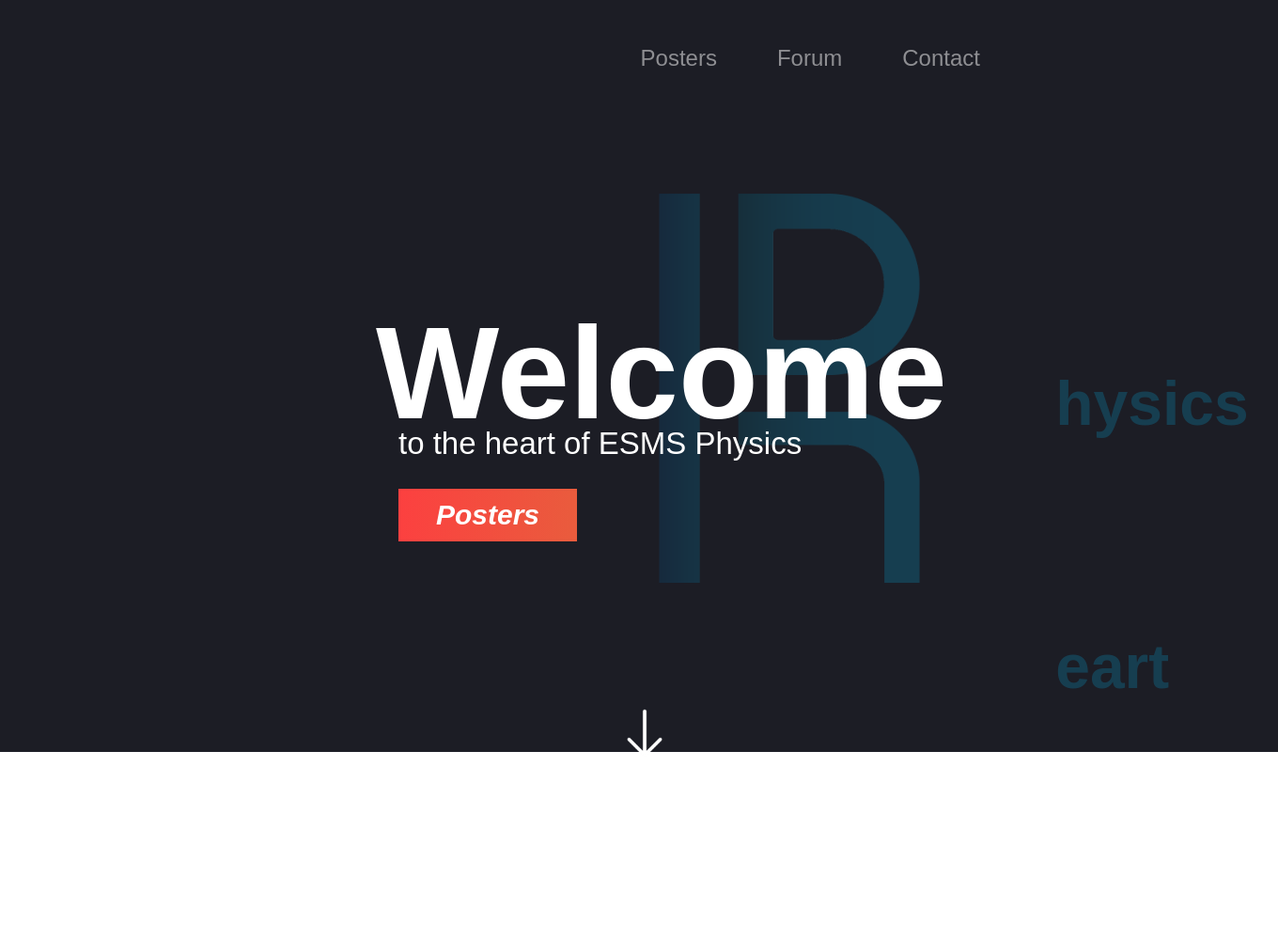
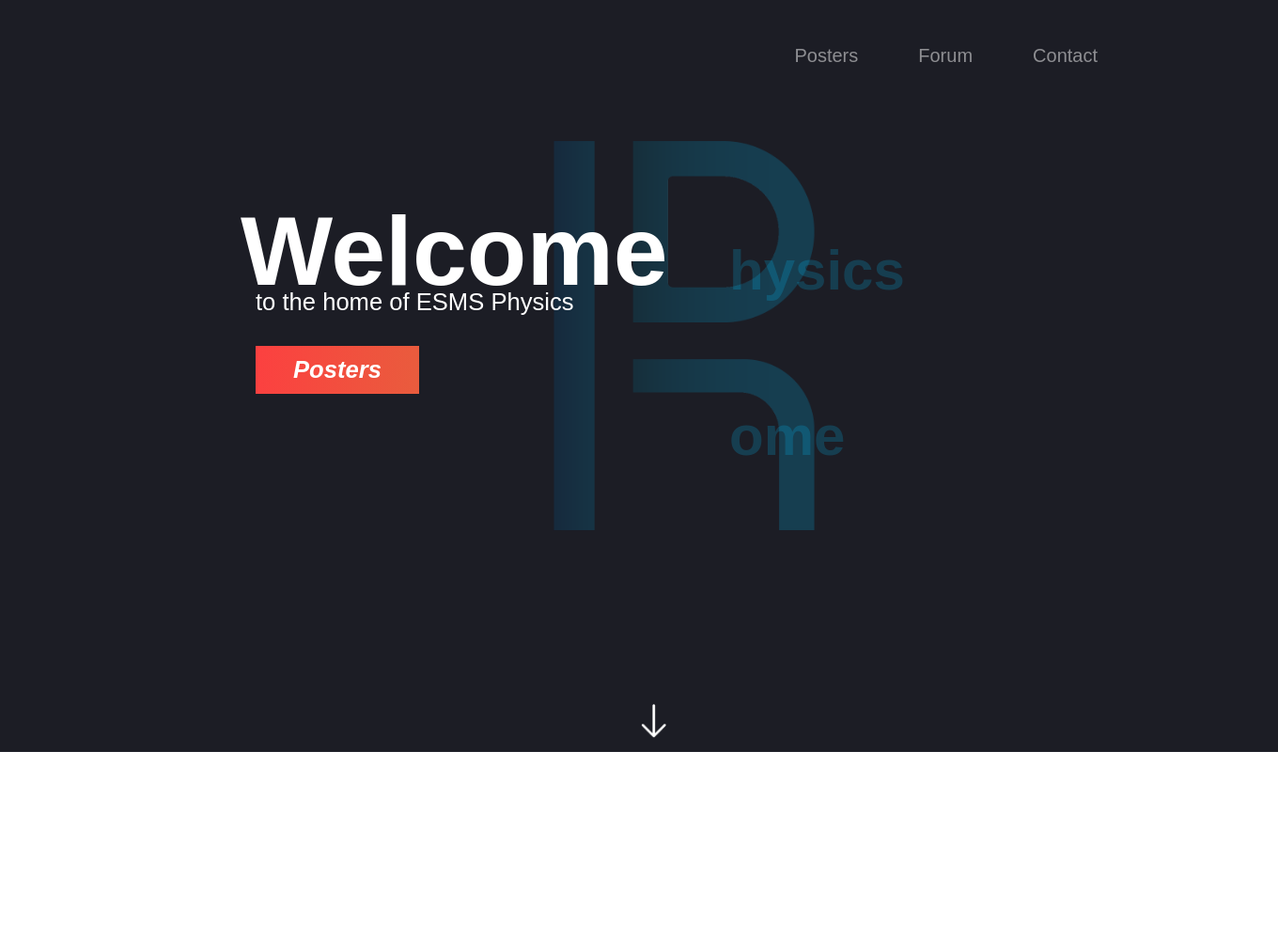
Before and after one commit to sniper3141/physicsForum, a PHP site: page /home.php in a window 1360 px wide. Shown: the top 999 px of the page at 94% size. Run offline with PHP 8.4, Linux system fonts and the light colour scheme.

Commit message:
Basic media query for home page

```diff
--- /dev/null
+++ b/css/homeMediaQueries.css
@@ -0,0 +1,61 @@
+@media only screen and (max-width: 1400px) {
+    /* .wrapper{
+        background-color: red !important;
+    } */
+
+    #logo{
+        top: 8rem;
+        left: 20rem;
+    }
+    #logoText1{
+        left: 48.5rem;
+        top: 12.7rem;
+        font-size: 3.75rem;
+    }
+    #logoText2{
+        left: 48.5rem;
+        top: 23.7rem;
+        font-size: 3.75rem;
+    }
+
+    #mainTitle{
+        top: 13rem;
+        left: 16rem;
+        font-size: 6.5rem;
+    }
+
+    #arrow{
+        max-width: 7rem;
+        max-height: 7rem;
+        height: auto;
+        width: auto;
+    }
+
+    #arrowWrapper{
+        position: absolute;
+        top: 92vh;
+        left: 47vw;
+    }
+
+    #subTitle{
+        top: 19.2rem;
+        left: 17rem;
+        font-size: 1.6rem;
+    }
+
+    #navWrapper{
+        margin-right: calc(11rem - 3rem);
+        padding-top: 2rem;
+    }
+    .navli{
+        font-size: 1.25rem;
+    }
+
+    #posterBtn{
+        padding: 0.7rem 2.5rem 0.7rem 2.5rem;
+        top: 23rem;
+        left: 17rem;
+        font-size: 1.6rem;
+    }
+
+}
--- a/home.php
+++ b/home.php
@@ -5,6 +5,7 @@
     <meta http-equiv="X-UA-Compatible" content="IE=edge">
     <meta name="viewport" content="width=device-width, initial-scale=1.0">
     <link rel="stylesheet" href="css/home.css">
+    <link rel="stylesheet" href="css/homeMediaQueries.css">
     <title>ESMS Physics Hub</title>
 </head>
 <body>
@@ -12,7 +13,7 @@
         <div class="wrapper">
             <img src="Logo.png" alt="logo" id="logo">
             <h2 id="logoText1">hysics</h2>
-            <h2 id="logoText2">eart</h2>
+            <h2 id="logoText2">ome</h2>
 
             <div id="navWrapper">
                 <ul id="navUl">
@@ -22,7 +23,7 @@
                 </ul>
             </div>
             <h1 id="mainTitle" class="scroll">Welcome</h1>
-            <p id="subTitle">to the heart of ESMS Physics</p>
+            <p id="subTitle">to the home of ESMS Physics</p>
             <button id="posterBtn">Posters</button>
             <div id="arrowWrapper">
                 <img src="arrow5.png" alt="arrow for more" id="arrow">
@@ -79,6 +80,14 @@
             var postRate3 = scrolled * -0.1;
             postersTarget3.style.transform = "translate3d(0px, "+postRate3+"px, 0px)";
 
+            // const logoTarget = document.querySelector("#logo");
+            // const logoTarget1 = document.querySelector("#logoText1");
+            // const logoTarget2 = document.querySelector("#logoText2");
+            // var logoRate = scrolled * -0.025;
+            // logoTarget.style.transform = "translate3d("+logoRate+"px, 0px, 0px)";
+            // logoTarget1.style.transform = "translate3d("+(-logoRate)+"px, 0px, 0px)";
+            // logoTarget2.style.transform = "translate3d("+(-logoRate)+"px, 0px, 0px)";
+
 
 
         });
```
